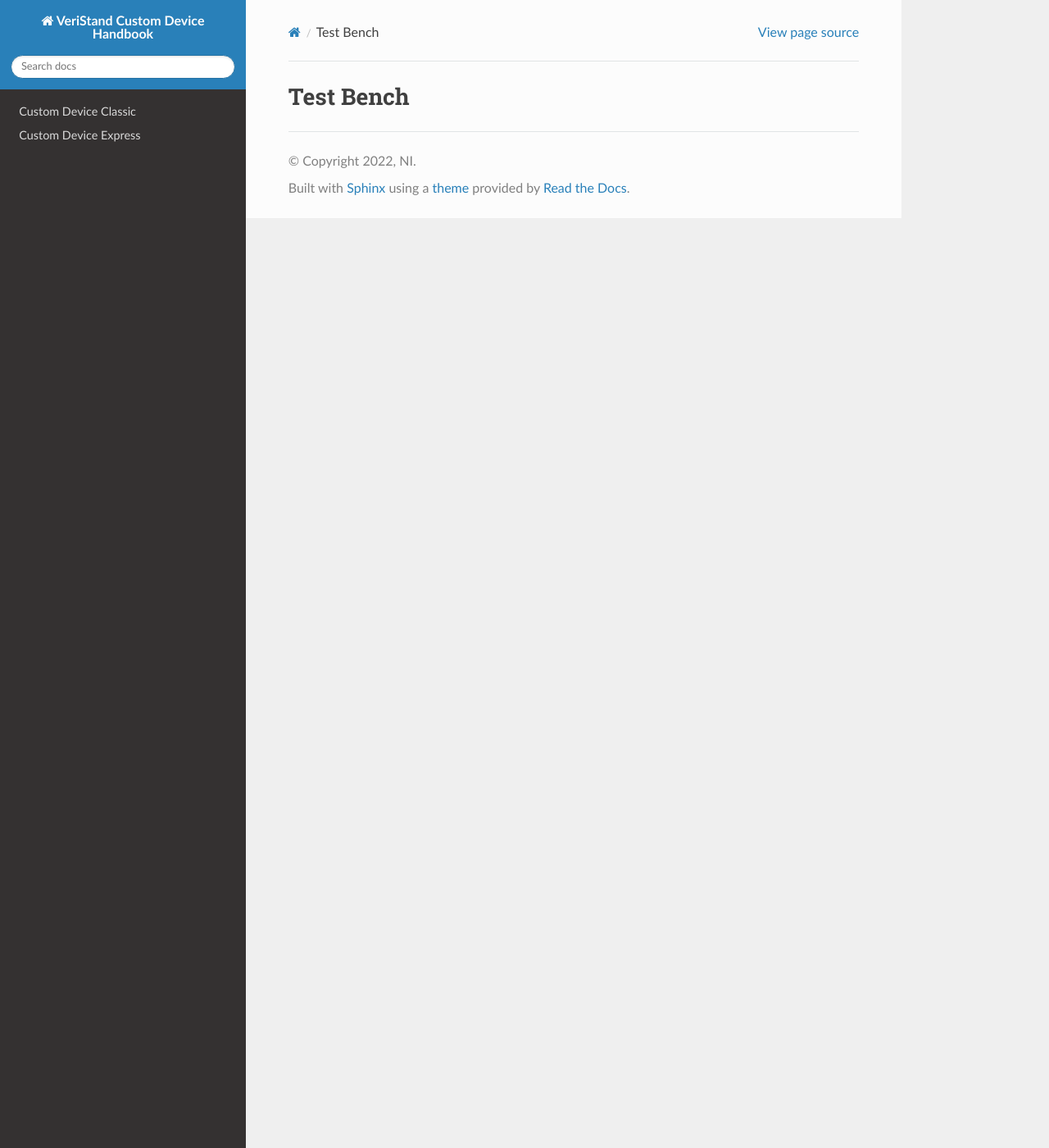
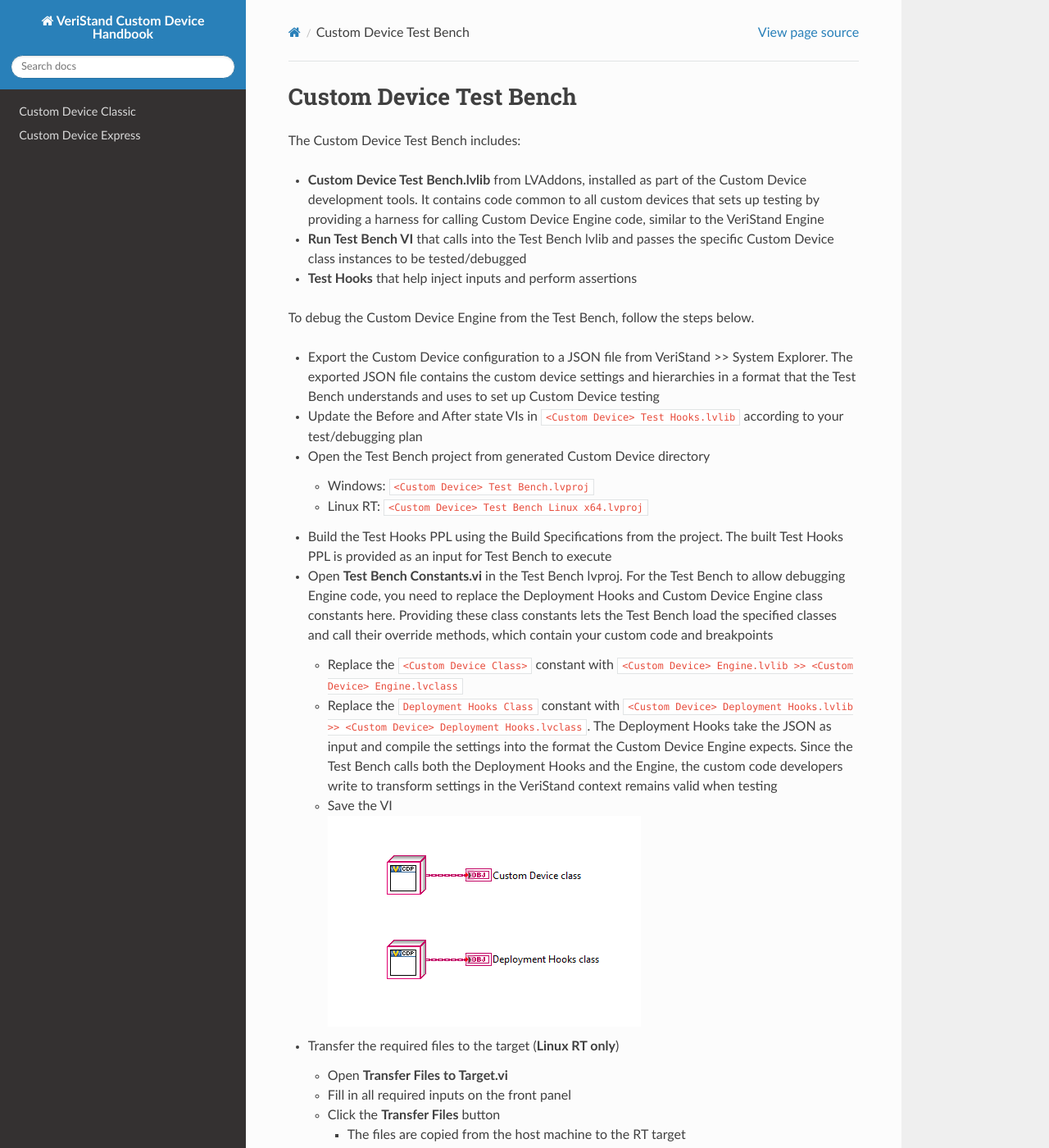
Before and after one commit to ni/niveristand-custom-device-handbook, a Sphinx documentation site: the page built from docs/express/Test_Bench.md, in a window 1280 px wide and 1400 px high. Shown: the whole window at 82% size. Built offline with Sphinx 7.4.7 and the Read the Docs theme 3.1.0, drawn with Linux system fonts in a browser that asks for light colours; pages that are not in the unit, such as notebooks, are missing from menus; some of the changed text lies outside the part shown.

Commit message:
Added documentation for test bench

```diff
--- a/docs/express/Test_Bench.md
+++ b/docs/express/Test_Bench.md
@@ -1 +1,39 @@
-## Test Bench
+# Custom Device Test Bench
+
+The Custom Device Test Bench includes:
+
+- **Custom Device Test Bench.lvlib** from LVAddons, installed as part of the Custom Device development tools. It contains code common to all custom devices that sets up testing by providing a harness for calling Custom Device Engine code, similar to the VeriStand Engine
+- **Run Test Bench VI** that calls into the Test Bench lvlib and passes the specific Custom Device class instances to be tested/debugged
+- **Test Hooks** that help inject inputs and perform assertions
+
+To debug the Custom Device Engine from the Test Bench, follow the steps below.
+
+- Export the Custom Device configuration to a JSON file from VeriStand >> System Explorer. The exported JSON file contains the custom device settings and hierarchies in a format that the Test Bench understands and uses to set up Custom Device testing
+- Update the Before and After state VIs in `<Custom Device> Test Hooks.lvlib` according to your test/debugging plan
+- Open the Test Bench project from generated Custom Device directory
+  - Windows: `<Custom Device> Test Bench.lvproj`
+  - Linux RT: `<Custom Device> Test Bench Linux x64.lvproj`
+- Build the Test Hooks PPL using the Build Specifications from the project. The built Test Hooks PPL is provided as an input for Test Bench to execute
+- Open **Test Bench Constants.vi** in the Test Bench lvproj. For the Test Bench to allow debugging Engine code, you need to replace the Deployment Hooks and Custom Device Engine class constants here. Providing these class constants lets the Test Bench load the specified classes and call their override methods, which contain your custom code and breakpoints
+  - Replace the `<Custom Device Class>` constant with `<Custom Device> Engine.lvlib >> <Custom Device> Engine.lvclass`
+  - Replace the `Deployment Hooks Class` constant with `<Custom Device> Deployment Hooks.lvlib >> <Custom Device> Deployment Hooks.lvclass`. The Deployment Hooks take the JSON as input and compile the settings into the format the Custom Device Engine expects. Since the Test Bench calls both the Deployment Hooks and the Engine, the custom code developers write to transform settings in the VeriStand context remains valid when testing
+  - Save the VI <br/>
+  ![Test Bench Constants](images/test-bench-constants.png)
+- Transfer the required files to the target (**Linux RT only**)
+  - Open **Transfer Files to Target.vi**
+  - Fill in all required inputs on the front panel
+  - Click the **Transfer Files** button
+    - The files are copied from the host machine to the RT target
+  - Once the transfer completes, the VI closes automatically <br/>
+  ![Transfer files](images/test-bench-transfer-files.png)
+  - Connect to the RT Target in the LabVIEW project (by entering the target's IP address)
+- Open the Run Test Bench VI
+  - Windows: **Run Test Bench.vi**, and provide the file paths for the JSON file and Test Hooks PPL
+  - Linux RT: **Run Test Bench Linux x64.vi**, and provide the RT target file paths (copied during the file transfer step) for the JSON file and Test Hooks PPL
+  - Click **START**
+    - The Test Bench begins execution, looping through Read and Write States until the user clicks **STOP** or **EXIT**
+    - During execution, any breakpoints previously set in the Custom Device Engine code will be hit. From there, developers can debug their code using standard LabVIEW debugging tools such as Probe and Highlight Execution
+  - Breakpoints are hit only when placed in a **non-reentrant** VI with debugging enabled. LabVIEW imposes limitations on breakpoints for other execution settings
+  - You can read and write channel values the same way you would with VeriStand, using the Custom Device API class implementation provided by the Test Bench library. The library's APIs internally get and set channel values from the Test Bench's own channel storage, ensuring that Channel Data References work as expected <br/>
+
+  ![Run Test Bench](images/test-bench-run.png)
```
Also changed, not shown: docs/express/Framework_Overview.md (+1 -1 lines), docs/express/Implementing_the_Custom_Device.md (+4 -4 lines), docs/express/images/test-bench-constants.png (added), docs/express/images/test-bench-run.png (added), docs/express/images/test-bench-transfer-files.png (added).
